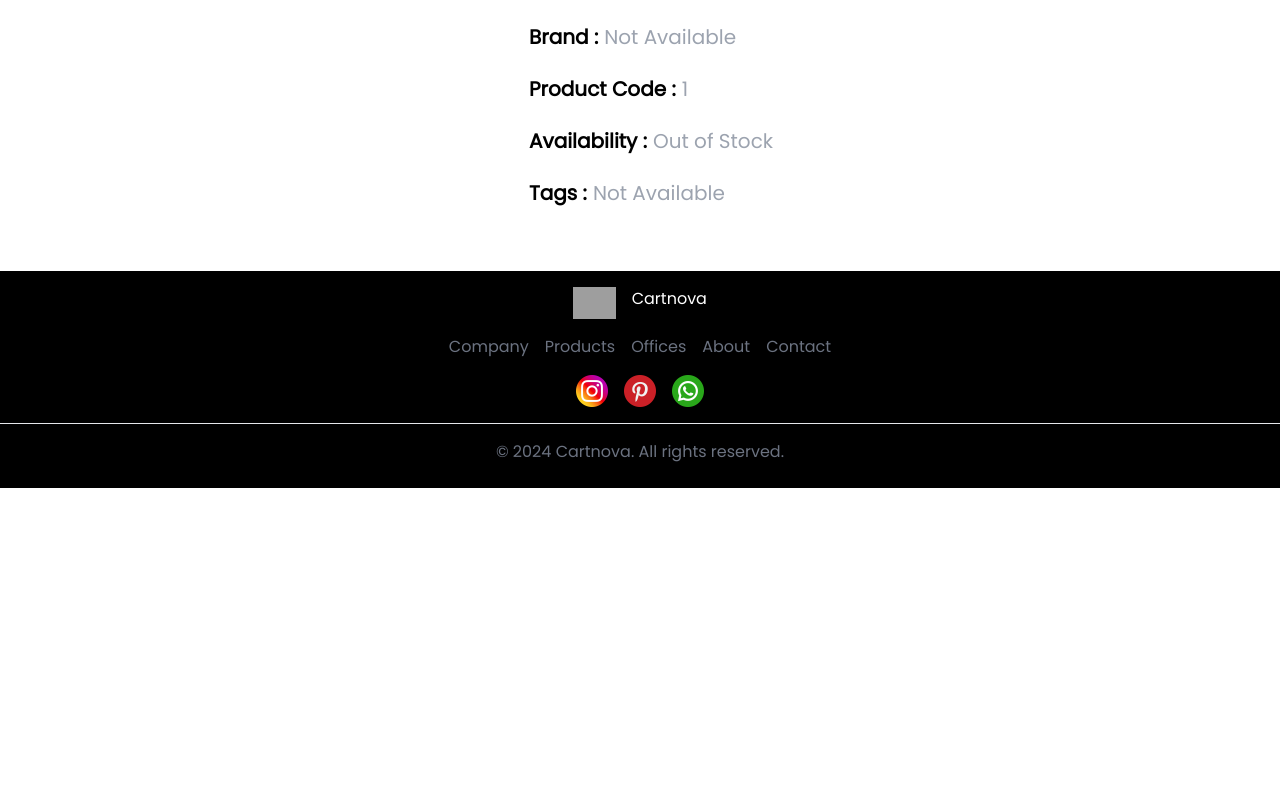
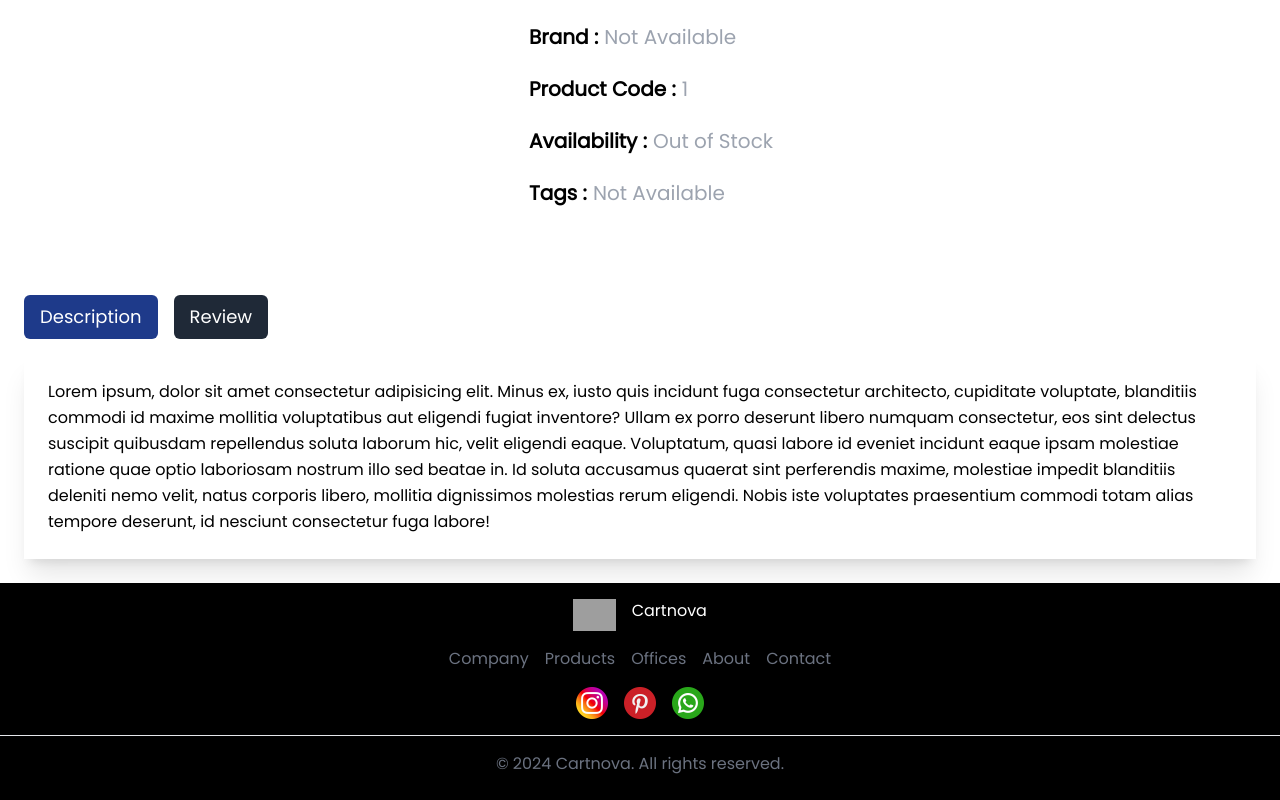
Before and after one commit to AbbasAkbar1221/Cartnova, a React (Create React App) app: page /product/1 in a window 1280 px wide. Shown: the part 663-1463 px from the top of the page. Before the commit the page ends 1151 px from the top, so only its background shows below. Built offline with nearby package versions, Linux system fonts and the light colour scheme; grey boxes are pictures that could not be loaded.

Commit message:
Add DescriptionBox

```diff
--- a/src/components/Breadcrum/Breadcrum.jsx
+++ b/src/components/Breadcrum/Breadcrum.jsx
@@ -1,7 +1,7 @@
 import React from 'react'
 import arrow from '../Assets/breadcrum/breadcrum_arrow.png'
 import { Link } from 'react-router-dom'
-import ProductDisplay from '../ProductDisplay.jsx/ProductDisplay'
+
 
 const Breadcrum = ({product}) => {
   return (
@@ -13,7 +13,7 @@ const Breadcrum = ({product}) => {
         <img src={arrow} alt="arrow" />
         <span className='mx-2  text-gray-600'>{product.name}</span>
     </div>
-    <ProductDisplay product={product} className=''/>
+
     </>
   )
 }
--- a/src/components/Pages/Product.jsx
+++ b/src/components/Pages/Product.jsx
@@ -3,6 +3,8 @@ import { useParams } from 'react-router-dom'
 import Breadcrum from '../Breadcrum/Breadcrum'
 import { useContext } from 'react'
 import { ShopContext } from '../../context/ShopContext'
+import ProductDisplay from '../ProductDisplay.jsx/ProductDisplay'
+import DescriptionBox from '../descriptionBox/DescriptionBox'
 
 const Product = () => {
   const {id} = useParams();
@@ -11,6 +13,8 @@ const Product = () => {
   return (
     <>
       <Breadcrum product={product}/>
+      <ProductDisplay product={product} className=''/>
+      <DescriptionBox/>
     </>
   )
 }
--- /dev/null
+++ b/src/components/descriptionBox/DescriptionBox.jsx
@@ -0,0 +1,23 @@
+import React from "react";
+
+const DescriptionBox = () => {
+  return (
+    <>
+      <div className=" m-6 ">
+        <div className="flex mb-4">
+          <button className="text-lg text-white py-2 px-4 bg-blue-900 hover:bg-blue-950 rounded-md mr-4">
+            Description
+          </button>
+          <button className="text-lg text-white py-2 px-4 bg-gray-800 hover:bg-gray-900 rounded-md">
+            Review
+          </button>
+        </div>
+        <div className="shadow-xl p-6">
+            <p className="leading-relaxed">Lorem ipsum, dolor sit amet consectetur adipisicing elit. Minus ex, iusto quis incidunt fuga consectetur architecto, cupiditate voluptate, blanditiis commodi id maxime mollitia voluptatibus aut eligendi fugiat inventore? Ullam ex porro deserunt libero numquam consectetur, eos sint delectus suscipit quibusdam repellendus soluta laborum hic, velit eligendi eaque. Voluptatum, quasi labore id eveniet incidunt eaque ipsam molestiae ratione quae optio laboriosam nostrum illo sed beatae in. Id soluta accusamus quaerat sint perferendis maxime, molestiae impedit blanditiis deleniti nemo velit, natus corporis libero, mollitia dignissimos molestias rerum eligendi. Nobis iste voluptates praesentium commodi totam alias tempore deserunt, id nesciunt consectetur fuga labore!</p>
+        </div>
+      </div>
+    </>
+  );
+};
+
+export default DescriptionBox;
```
